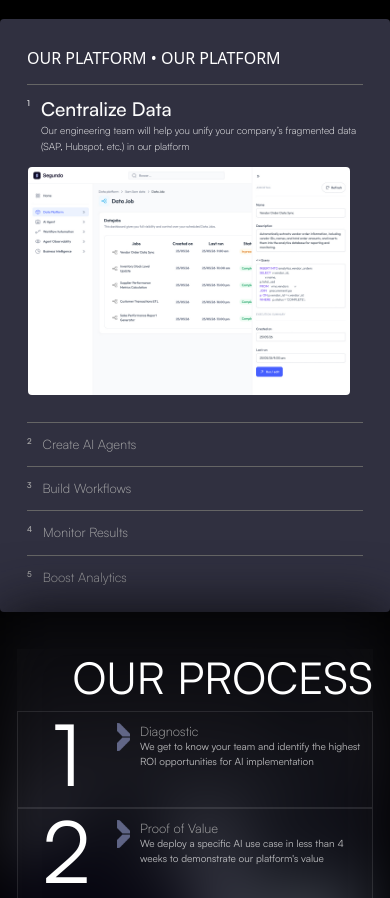
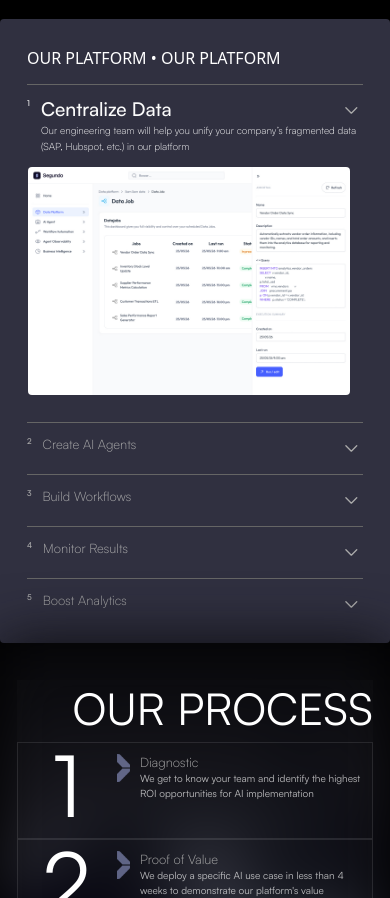
Before and after one commit to segundo-ai/landing-page, a React (Vite) app: page / in a window 390 px wide. Shown: the part 2075-2973 px from the top of the page. Built offline with nearby package versions, Linux system fonts and the light colour scheme.

Commit message:
Added arrows to indicate clicness on mobile for Platorm

```diff
--- a/src/pages/Platform.tsx
+++ b/src/pages/Platform.tsx
@@ -4,6 +4,7 @@ import agent from "../assets/mockups/2. Agent AI.jpg";
 import workflows from "../assets/mockups/3. Workflow.jpg";
 import monitor from "../assets/mockups/4. Agent observability-1.jpg";
 import bi from "../assets/mockups/Business intelligence.jpg";
+import expandArrowIcon from "../assets/expand_arrow.svg";
 
 type Tab = {
   title: string;
@@ -79,6 +80,7 @@ export default function Platform() {
                 </p>
               </div>
               <div className="w-full lg:w-auto lg:gap-[10px] lg:flex lg:flex-col lg:justify-center h-fit lg:h-auto">
+                <div className="flex flex-row justify-between lg:inline">
                   <p
                     className={`${
                       openTab === index
@@ -92,6 +94,13 @@ export default function Platform() {
                   >
                     {tab.title}
                   </p>
+                  <div className="lg:hidden flex flex-row justify-center items-center size-[24px]">
+                    <img
+                      src={expandArrowIcon}
+                      className="w-[13px] h-[7px]"
+                    ></img>
+                  </div>
+                </div>
                 <p
                   className={` ${
                     openTab === index ? "max-h-96" : "max-h-0 overflow-hidden"
```
Also changed, not shown: src/assets/expand_arrow.svg (added). Lines whose indentation alone changed are shown as unchanged.
